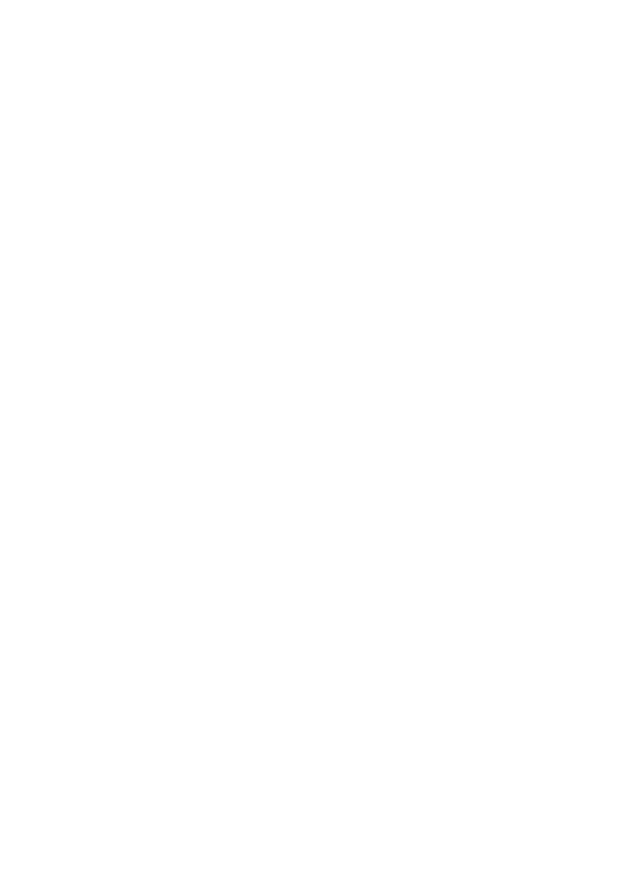
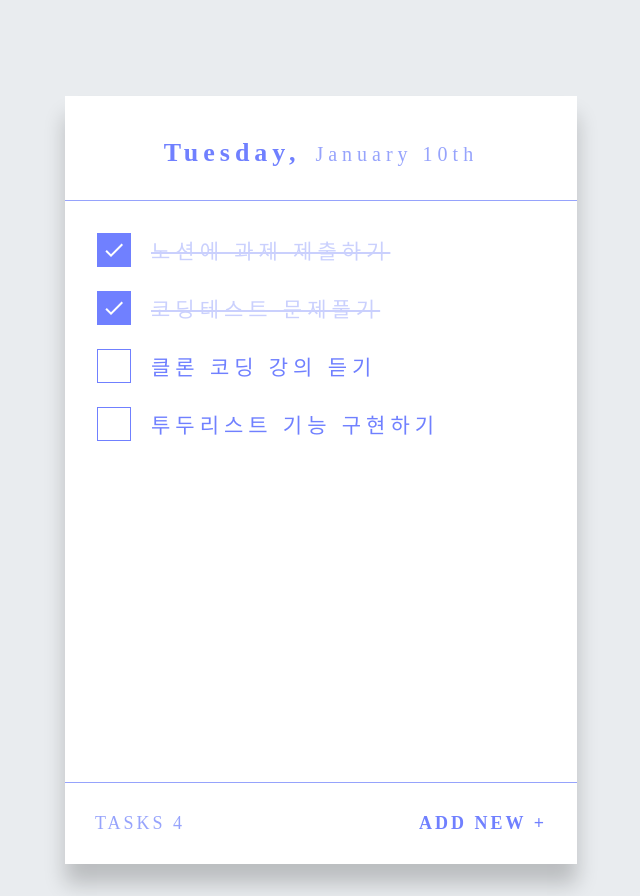
Before and after one commit to soohyuneee/to-do-list, a React (Create React App) app: page / in a window 1280 px wide. Shown: the whole page, without its empty margins (319-959 px from the left). Before the commit the page ends 800 px from the top, so only its background shows below. Built offline with nearby package versions, Linux system fonts and the light colour scheme.

Commit message:
구조잡기

```diff
--- a/package.json
+++ b/package.json
@@ -8,6 +8,7 @@
     "@testing-library/user-event": "^13.5.0",
     "react": "^18.2.0",
     "react-dom": "^18.2.0",
+    "react-icons": "^4.7.1",
     "react-scripts": "5.0.1",
     "styled-components": "^5.3.6",
     "web-vitals": "^2.1.4"
--- a/public/index.html
+++ b/public/index.html
@@ -4,7 +4,7 @@
 		<meta charset="utf-8" />
 		<meta name="viewport" content="width=device-width, initial-scale=1" />
 		<meta name="description" content="Web site created using create-react-app" />
-		<title>React App</title>
+		<title>TodoList</title>
 	</head>
 	<body>
 		<div id="root"></div>
--- a/src/App.css
+++ /dev/null
@@ -1,3 +0,0 @@
-.App {
-	text-align: center;
-}
--- a/src/App.js
+++ b/src/App.js
@@ -1,5 +1,27 @@
-import "./App.css";
+import React from "react";
+import {createGlobalStyle} from "styled-components";
+import TodoTemplate from "./components/TodoTemplate";
+import TodoHead from "./components/TodoHead";
+import TodoFooter from "./components/TodoFooter";
+import TodoList from "./components/TodoList";
 
-function App() {}
+const GrobalStyle = createGlobalStyle`
+  body {
+    background : #e9ecef;
+  }
+`;
+
+function App() {
+	return (
+		<>
+			<GrobalStyle />
+			<TodoTemplate>
+				<TodoHead />
+				<TodoList />
+				<TodoFooter />
+			</TodoTemplate>
+		</>
+	);
+}
 
 export default App;
--- /dev/null
+++ b/src/components/TodoFooter.js
@@ -0,0 +1,44 @@
+import React from "react";
+import styled from "styled-components";
+
+const TodoFooterBlock = styled.div`
+	padding: 30px;
+	border-top: 1px solid #96a3fc;
+	footer {
+		display: flex;
+		letter-spacing: 3px;
+	}
+	.tasks-left {
+		color: #96a3fc;
+		font-size: 18px;
+		flex: 1;
+		width: 50%;
+	}
+	.add {
+		color: #7080ff;
+		font-size: 18px;
+		font-weight: bold;
+		flex: 1;
+		width: 50%;
+		text-align: right;
+		cursor: pointer;
+		&:hover {
+			color: #96a3fc;
+			opacity: 0.5;
+			transition: 0.5s;
+		}
+	}
+`;
+
+function TodoFooter() {
+	return (
+		<TodoFooterBlock>
+			<footer>
+				<div className="tasks-left">TASKS 4</div>
+				<div className="add">ADD NEW +</div>
+			</footer>
+		</TodoFooterBlock>
+	);
+}
+
+export default TodoFooter;
--- /dev/null
+++ b/src/components/TodoHead.js
@@ -0,0 +1,38 @@
+import React from "react";
+import styled from "styled-components";
+
+const TodoHeadBlock = styled.div`
+	padding: 32px;
+	border-bottom: 1px solid #96a3fc;
+	header {
+		display: block;
+		text-align: center;
+		letter-spacing: 5px;
+	}
+	.day {
+		font-size: 26px;
+		font-weight: bold;
+		color: #7080ff;
+		display: inline-block;
+	}
+	.month {
+		padding-top: 15px;
+		padding-left: 15px;
+		color: #96a3fc;
+		font-size: 20px;
+		display: inline-block;
+	}
+`;
+
+function TodoHead() {
+	return (
+		<TodoHeadBlock>
+			<header>
+				<div className="day">Tuesday, </div>
+				<div className="month"> January 10th</div>
+			</header>
+		</TodoHeadBlock>
+	);
+}
+
+export default TodoHead;
--- /dev/null
+++ b/src/components/TodoItem.js
@@ -0,0 +1,98 @@
+import React from "react";
+import styled, {css} from "styled-components";
+import {MdEdit, MdDone, MdDelete} from "react-icons/md";
+
+const Edit = styled.div`
+	padding-right: 10px;
+	display: flex;
+	align-items: center;
+	justify-content: center;
+	color: #7080ff;
+	font-size: 24px;
+	transition: 0.2s;
+	cursor: pointer;
+	&:hover {
+		color: #ff8b99;
+		transition: 0.2s;
+	}
+	display: none;
+`;
+
+const Remove = styled.div`
+	display: flex;
+	align-items: center;
+	justify-content: center;
+	color: #7080ff;
+	font-size: 24px;
+	transition: 0.2s;
+	cursor: pointer;
+	&:hover {
+		color: #ff8b99;
+		transition: 0.2s;
+	}
+	display: none;
+`;
+
+const TodoItemBlock = styled.div`
+	display: flex;
+	align-items: center;
+	padding-top: 12px;
+	padding-bottom: 12px;
+	&:hover {
+		${Remove} {
+			display: initial;
+		}
+		${Edit} {
+			display: initial;
+		}
+	}
+`;
+
+const CheckBox = styled.div`
+	width: 32px;
+	height: 32px;
+	border: 1px solid #7080ff;
+	font-size: 24px;
+	display: flex;
+	align-items: center;
+	justify-content: center;
+	margin-right: 20px;
+	cursor: pointer;
+	${(props) =>
+		props.done &&
+		css`
+			background-color: #7080ff;
+			color: #ffffff;
+		`}
+`;
+
+const Text = styled.div`
+	flex: 1;
+	font-size: 21px;
+	letter-spacing: 5px;
+	color: #7080ff;
+	${(props) =>
+		props.done &&
+		css`
+			color: #96a3fc;
+			opacity: 0.5;
+			text-decoration: line-through;
+		`}
+`;
+
+function TodoItem({id, done, text}) {
+	return (
+		<TodoItemBlock>
+			<CheckBox done={done}>{done && <MdDone />}</CheckBox>
+			<Text done={done}>{text}</Text>
+			<Edit>
+				<MdEdit />
+			</Edit>
+			<Remove>
+				<MdDelete />
+			</Remove>
+		</TodoItemBlock>
+	);
+}
+
+export default TodoItem;
--- /dev/null
+++ b/src/components/TodoList.js
@@ -0,0 +1,23 @@
+import React from "react";
+import styled from "styled-components";
+import TodoItem from "./TodoItem";
+
+const TodoListBlock = styled.div`
+	flex: 1;
+	padding: 20px 32px;
+	padding-bottom: 48px;
+	overflow-y: auto;
+`;
+
+function TodoList() {
+	return (
+		<TodoListBlock>
+			<TodoItem text="노션에 과제 제출하기" done={true} />
+			<TodoItem text="코딩테스트 문제풀기" done={true} />
+			<TodoItem text="클론 코딩 강의 듣기" done={false} />
+			<TodoItem text="투두리스트 기능 구현하기" done={false} />
+		</TodoListBlock>
+	);
+}
+
+export default TodoList;
--- /dev/null
+++ b/src/components/TodoTemplate.js
@@ -0,0 +1,23 @@
+import React from "react";
+import styled from "styled-components";
+
+const TodoTempleteBlock = styled.div`
+	width: 512px;
+	height: 768px;
+
+	position: relative; /* 추후 박스 하단에 추가 버튼을 위치시키기 위한 설정 */
+	background: white;
+	box-shadow: 0 20px 20px 0 rgba(0, 0, 0, 0.2);
+
+	margin: 0 auto; /* 페이지 중앙에 나타나도록 설정 */
+
+	margin-top: 96px;
+	margin-bottom: 32px;
+	display: flex;
+	flex-direction: column;
+`;
+function TodoTemplate({children}) {
+	return <TodoTempleteBlock>{children}</TodoTempleteBlock>;
+}
+
+export default TodoTemplate;
```
Also changed, not shown: 1 other file (tests, documents, lock files or other folders).
